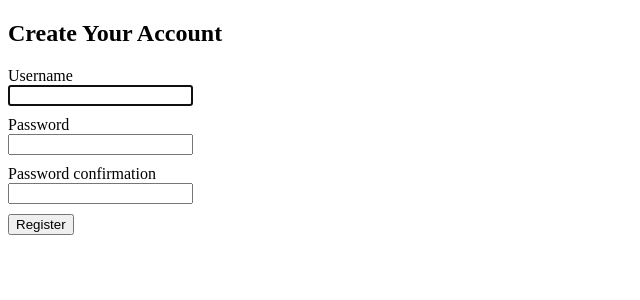
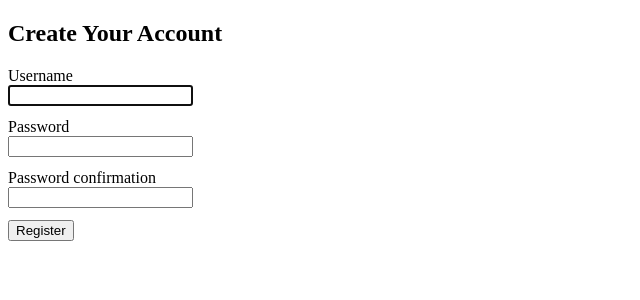
Before and after one commit to desingraju/EDMS, a Django app: page /register/ in a window 1280 px wide. Shown: the top 300 px of the page, without its empty margins (0-640 px from the left). Run offline with Django 5.2, Linux system fonts and the light colour scheme.

Commit message:
Update register.html

```diff
--- a/app/templates/app/register.html
+++ b/app/templates/app/register.html
@@ -5,29 +5,32 @@
 </head>
 <body>
 
+<h2>Create Your Account</h2>
+
 
 {% if messages %}
     {% for message in messages %}
-        <p style="color:{% if message.tags == 'success' %}green{% else %}red{% endif %};
-                  font-weight:bold;">
+        <p style="
+            color: {% if message.tags == 'success' %}green{% else %}red{% endif %};
+            font-weight: bold;
+        ">
             {{ message }}
         </p>
     {% endfor %}
 {% endif %}
-
-<h2>Create Your Account</h2>
 
 <form method="post">
     {% csrf_token %}
 
 
     {% for field in form %}
-        <div style="margin-bottom: 10px;">
+        <div style="margin-bottom: 12px;">
             <label>{{ field.label }}</label><br>
             {{ field }}
 
+
             {% for error in field.errors %}
-                <p style="color:red; font-size:14px;">{{ error }}</p>
+                <p style="color: red; font-size: 14px;">{{ error }}</p>
             {% endfor %}
         </div>
     {% endfor %}
```
